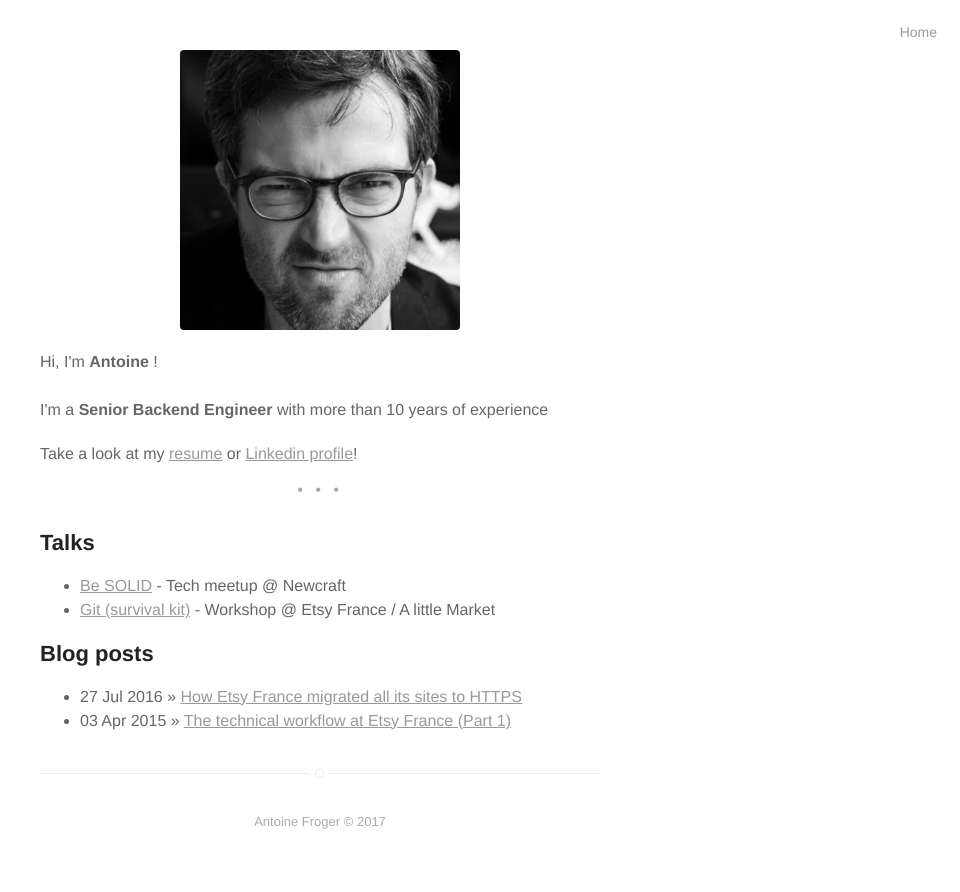
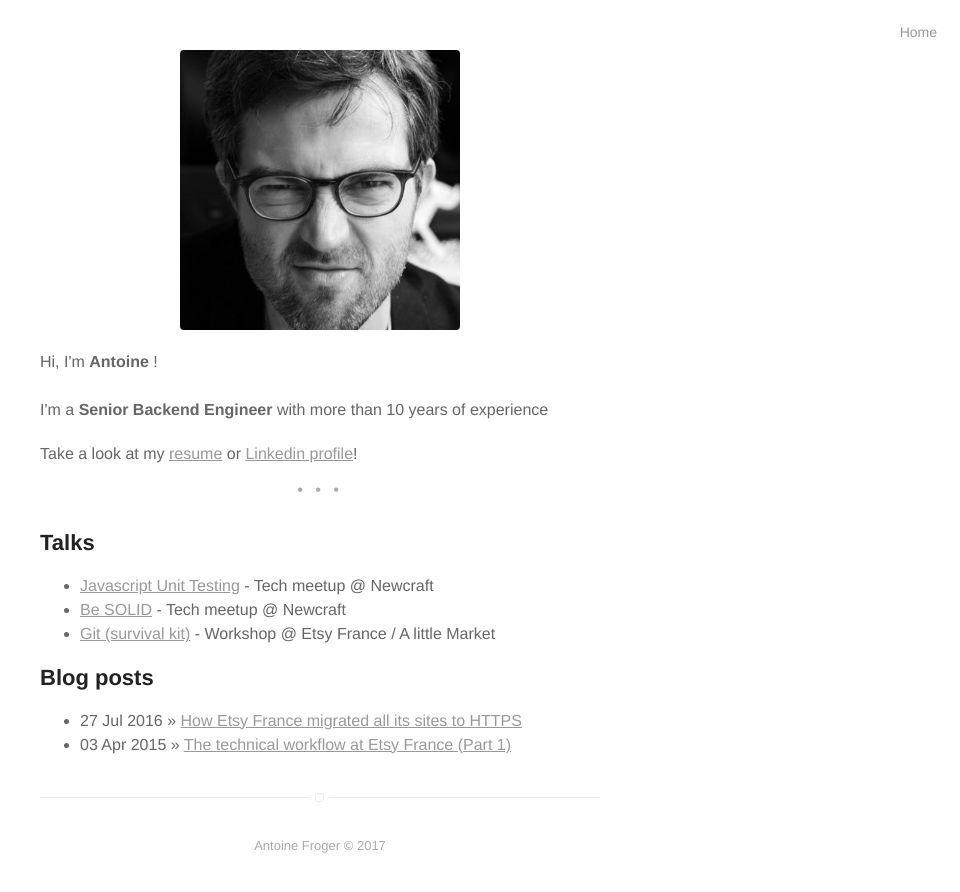
Before and after one commit to antfroger/antfroger.github.io, a Jekyll site: the page built from about.md, in a window 1280 px wide. Shown: the top 892 px of the page, without its empty margins (320-1280 px from the left). Built offline with Jekyll 4.4.1, drawn with Linux system fonts in a browser that asks for light colours.

Commit message:
Add 'Javascript Unit Testing' slides

```diff
--- a/_config.yml
+++ b/_config.yml
@@ -38,6 +38,11 @@ projects: []
 # talks
 talks: [
     {
+        title: "Javascript Unit Testing",
+        description: "Tech meetup @ Newcraft",
+        url: "/slides-javascript-unit-testing/"
+    },
+    {
         title: "Be SOLID",
         description: "Tech meetup @ Newcraft",
         url: "/slides-be-solid"
```
